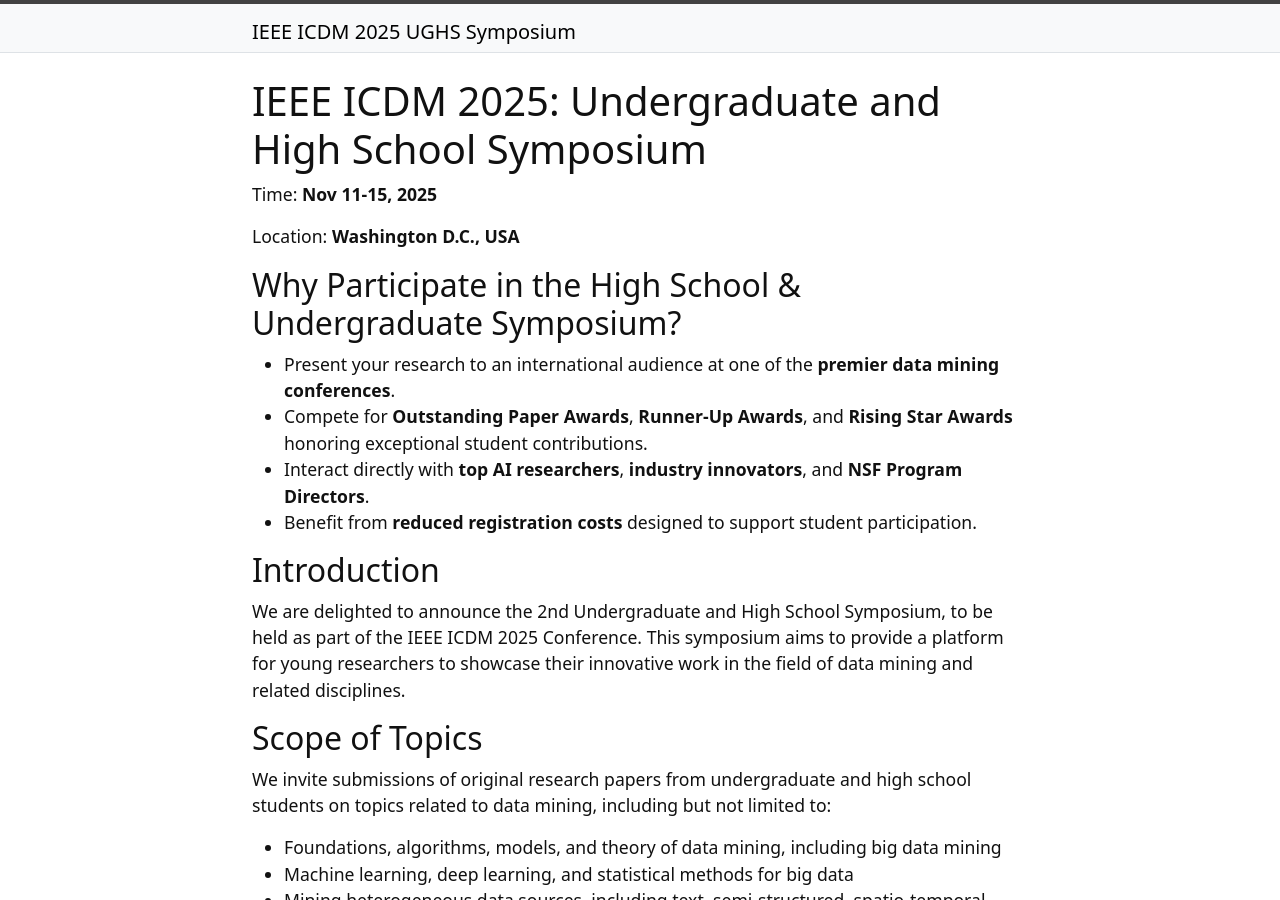
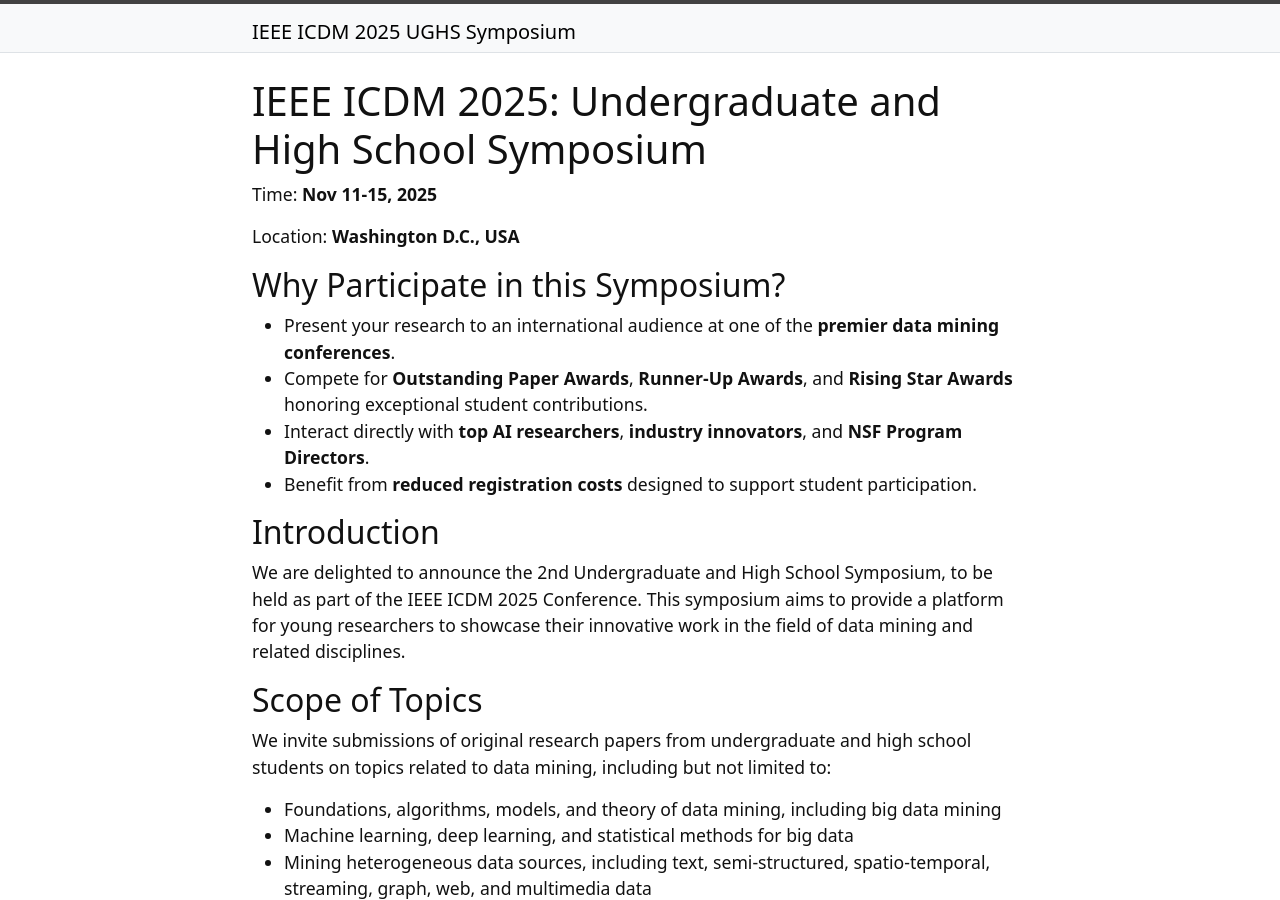
Before and after one commit to xuanwang91/2025-ICDM-UGHS, a Jekyll site: the page built from index.md, in a window 1280 px wide and 900 px high. Built offline with Jekyll 4.4.1, drawn with Linux system fonts in a browser that asks for light colours.

Commit message:
Update index.md

```diff
--- a/index.md
+++ b/index.md
@@ -9,7 +9,7 @@ Time: **Nov 11-15, 2025**
 
 Location: **Washington D.C., USA**
 
-## Why Participate in the High School & Undergraduate Symposium?
+## Why Participate in this Symposium?
 
 - Present your research to an international audience at one of the **premier data mining conferences**.
 - Compete for **Outstanding Paper Awards**, **Runner-Up Awards**, and **Rising Star Awards** honoring exceptional student contributions.
```
